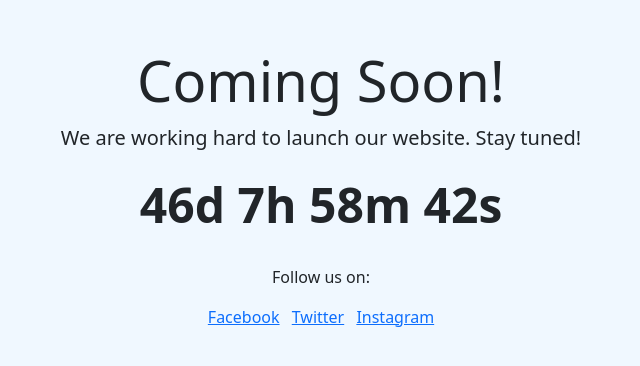
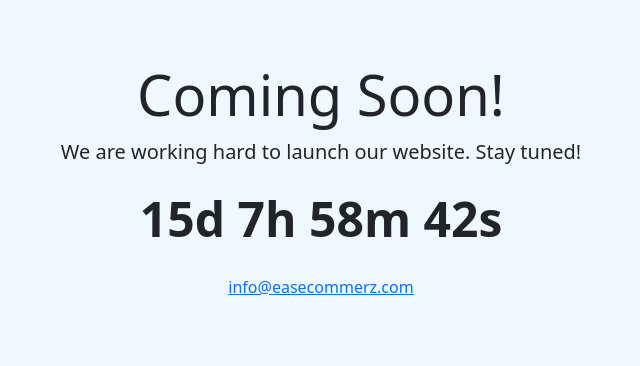
Before and after one commit to shaikmuther/web-vercel, a website: page coming-soon.html in a window 1280 px wide. Shown: the part 212-578 px from the top of the page, without its empty margins (319-959 px from the left). Drawn offline with nearby package versions, Linux system fonts and the light colour scheme.

Commit message:
Update coming-soon.html

```diff
--- a/coming-soon.html
+++ b/coming-soon.html
@@ -6,6 +6,7 @@
     <meta name="viewport" content="width=device-width, initial-scale=1.0">
     <title>Coming Soon</title>
     <link rel="stylesheet" href="https://cdnjs.cloudflare.com/ajax/libs/bootstrap/5.3.0/css/bootstrap.min.css">
+    <link rel="stylesheet" href="https://cdn.jsdelivr.net/npm/bootstrap-icons@1.11.3/font/bootstrap-icons.min.css">
     <style>
         body {
             background-color: aliceblue;
@@ -31,16 +32,17 @@
         <p class="lead">We are working hard to launch our website. Stay tuned!</p>
         <div class="countdown" id="countdown"></div>
         <div class="footer">
-            <p class="mt-4">Follow us on:</p>
+            <p><i class="fas fa-envelope"></i> <a href="mailto:info@easecommerz.com">info@easecommerz.com</a></p>
+<!--             <p class="mt-4">Follow us on:</p>
             <a href="#" class="me-2"><i class="bi bi-facebook"></i> Facebook</a>
             <a href="#" class="me-2"><i class="bi bi-twitter"></i> Twitter</a>
-            <a href="#"><i class="bi bi-instagram"></i> Instagram</a>
+            <a href="#"><i class="bi bi-instagram"></i> Instagram</a> -->
         </div>
     </div>
 
     <script>
         // Countdown timer
-        const countdownDate = new Date("2024-12-31T00:00:00").getTime();
+        const countdownDate = new Date("2024-11-30T00:00:00").getTime();
 
         const countdownFunction = setInterval(() => {
             const now = new Date().getTime();
```
